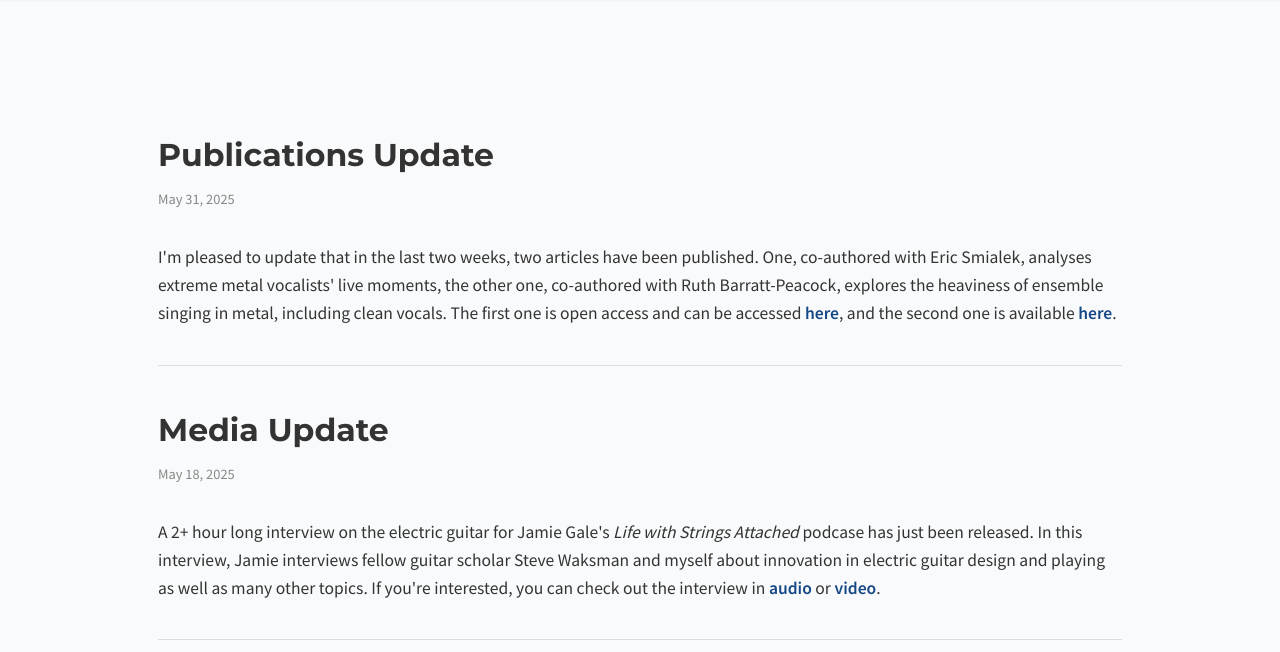
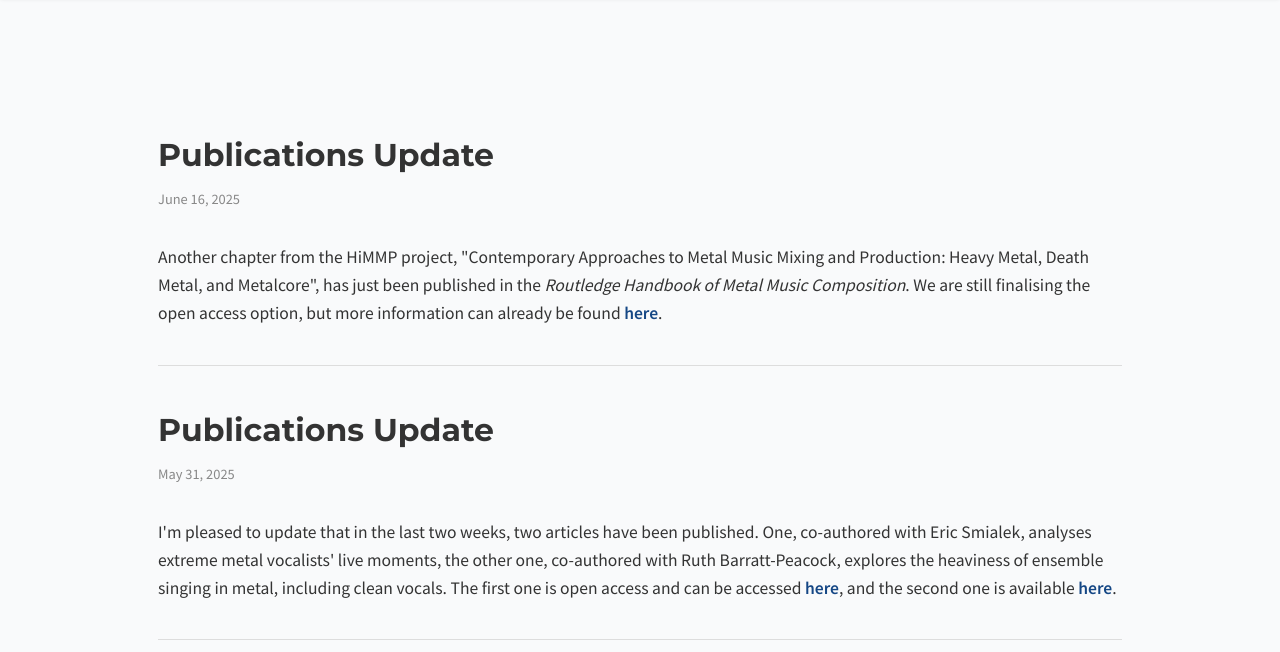
Before and after one commit to JanHerbst84/janherbst84.github.io, a plain HTML site: page news-detail.html in a window 1280 px wide. Shown: the part 145-797 px from the top of the page. Drawn offline with nearby package versions, Linux system fonts and the light colour scheme.

Commit message:
news update

```diff
--- a/news-detail.html
+++ b/news-detail.html
@@ -69,6 +69,16 @@
   <div id="container" class="container">
     <section id="news-content" aria-labelledby="news-section-heading">
       <h2 id="news-section-heading" class="w3-opacity visually-hidden">Latest News Updates</h2>
+
+    <article class="news-item news-2025-06-16">
+      <h2>Publications Update</h2>
+      <time datetime="2025-05-31">June 16, 2025</time>
+      <div class="news-flex">
+        <div class="news-text">
+         <p>Another chapter from the HiMMP project, "Contemporary Approaches to Metal Music Mixing and Production: Heavy Metal, Death Metal, and Metalcore", has just been published in the <em>Routledge Handbook of Metal Music Composition</em>. We are still finalising the open access option, but more information can already be found <a href="https://doi.org/10.4324/9781003354451-34" target="_blank">here</a>.</p>
+        </div>
+      </div>
+    </article>
 
     <article class="news-item news-2025-05-18">
       <h2>Publications Update</h2>
```
Also changed, not shown: index.html (+2 -2 lines).
